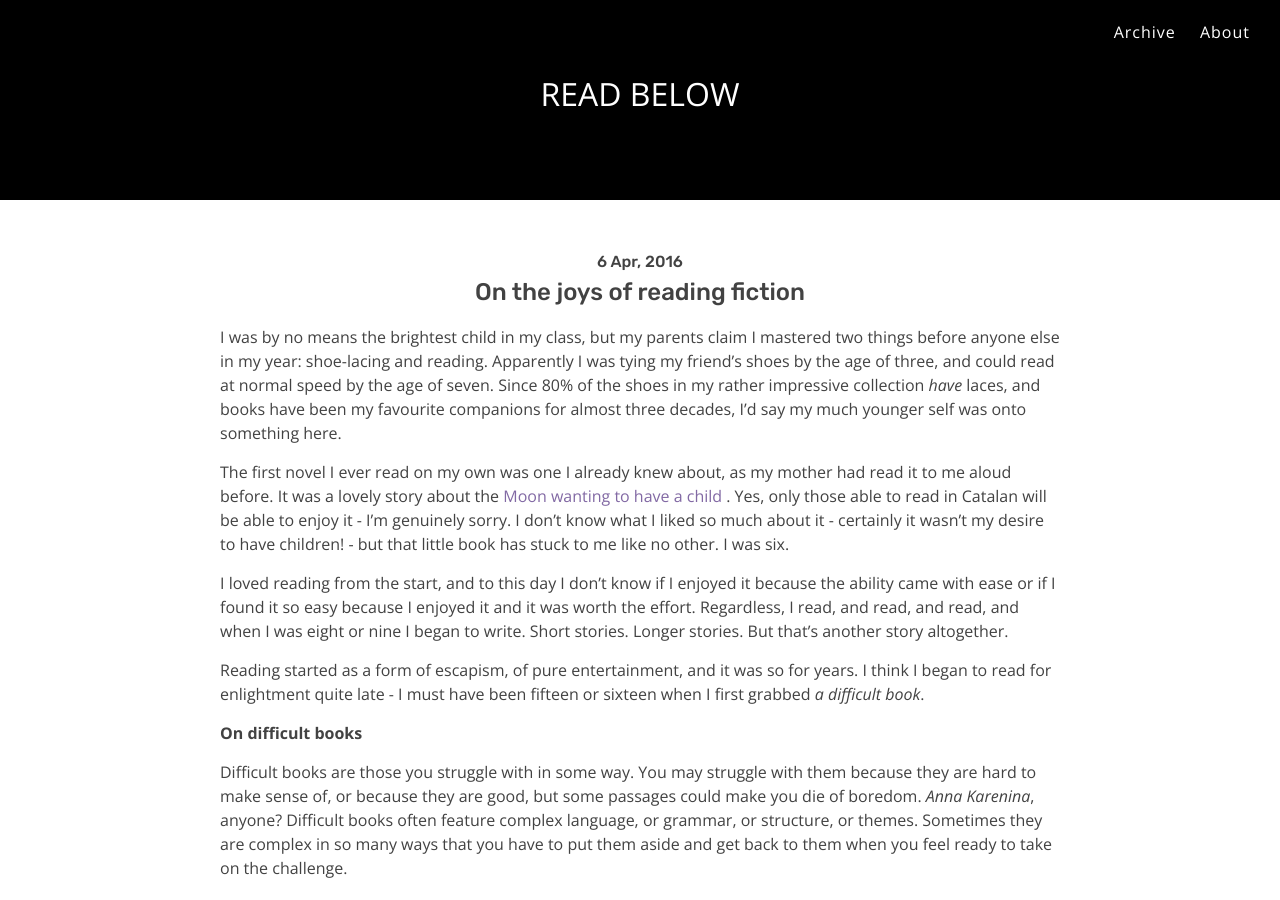
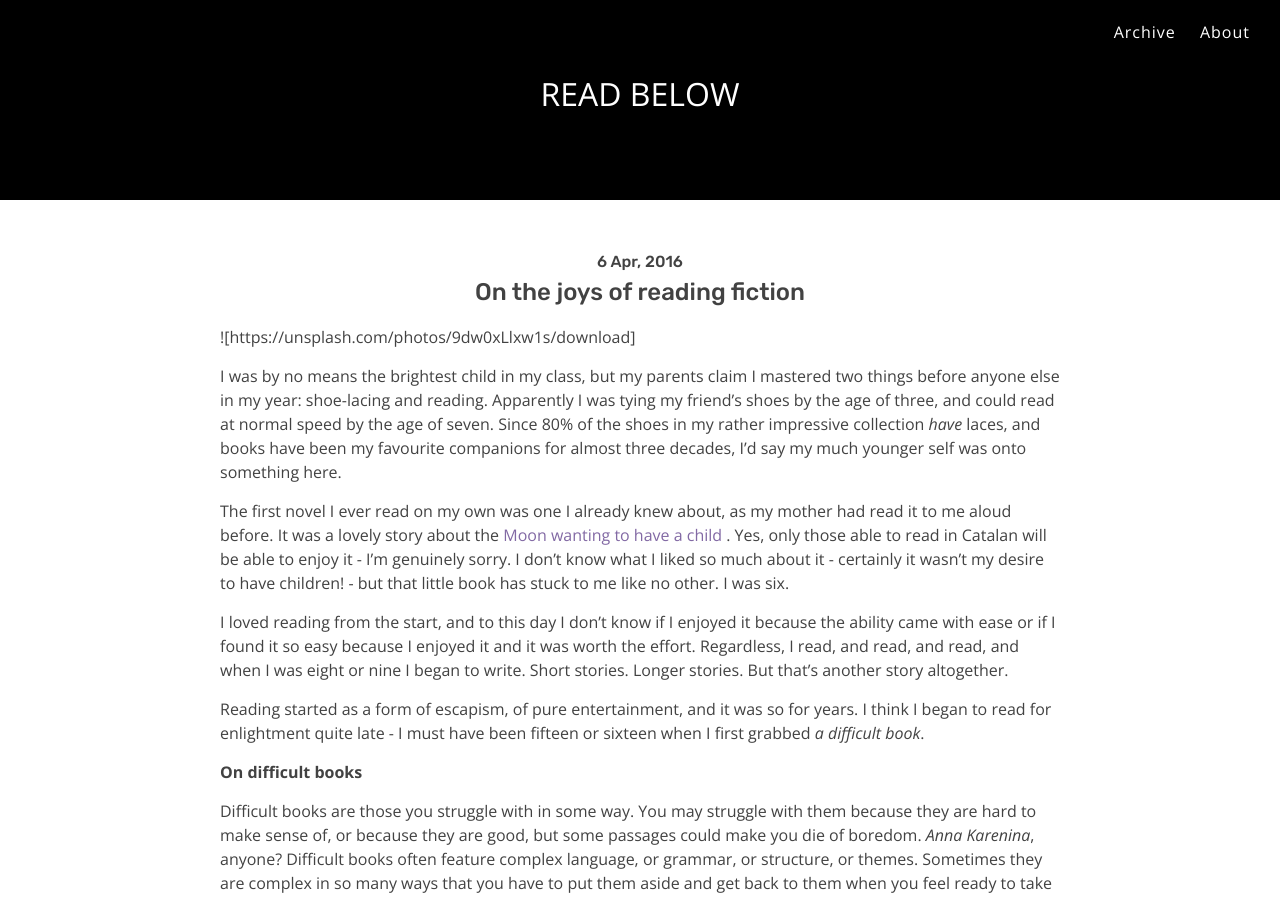
Before and after one commit to irenealgi/readbelow, a Jekyll site: the page built from _posts/2016-04-06-the-joys-of-reading-fiction.md, in a window 1280 px wide and 900 px high. Built offline with Jekyll 4.4.1, drawn with Linux system fonts in a browser that asks for light colours; some of the changed lines change nothing that is shown.

Commit message:
Update 2016-04-06-the-joys-of-reading-fiction.md

```diff
--- a/_posts/2016-04-06-the-joys-of-reading-fiction.md
+++ b/_posts/2016-04-06-the-joys-of-reading-fiction.md
@@ -3,6 +3,7 @@ layout: post
 title: On the joys of reading fiction
 published: true
 ---
+![https://unsplash.com/photos/9dw0xLlxw1s/download]
 
 I was by no means the brightest child in my class, but my parents claim I mastered two things before anyone else in my year: shoe-lacing and reading. Apparently I was tying my friend's shoes by the age of three, and could read at normal speed by the age of seven. Since 80% of the shoes in my rather impressive collection _have_ laces, and books have been my favourite companions for almost three decades, I'd say my much younger self was onto something here.
 
```
